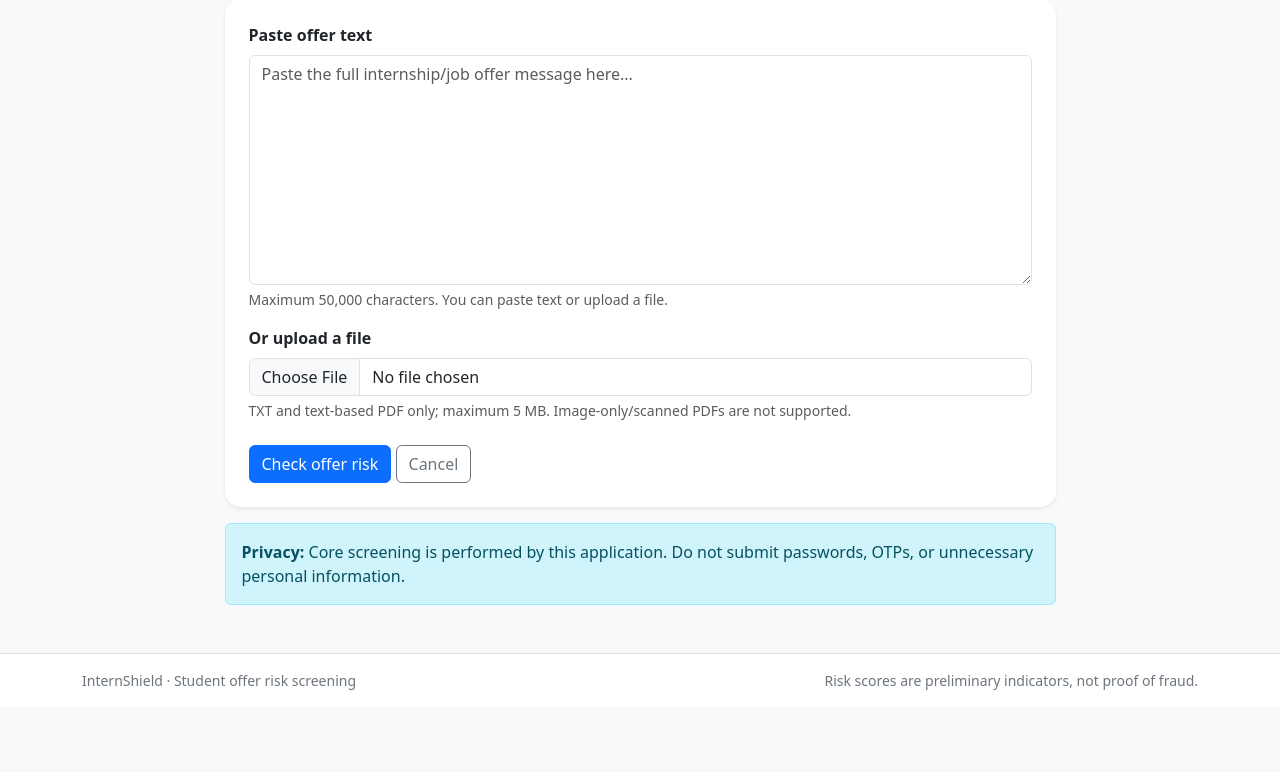
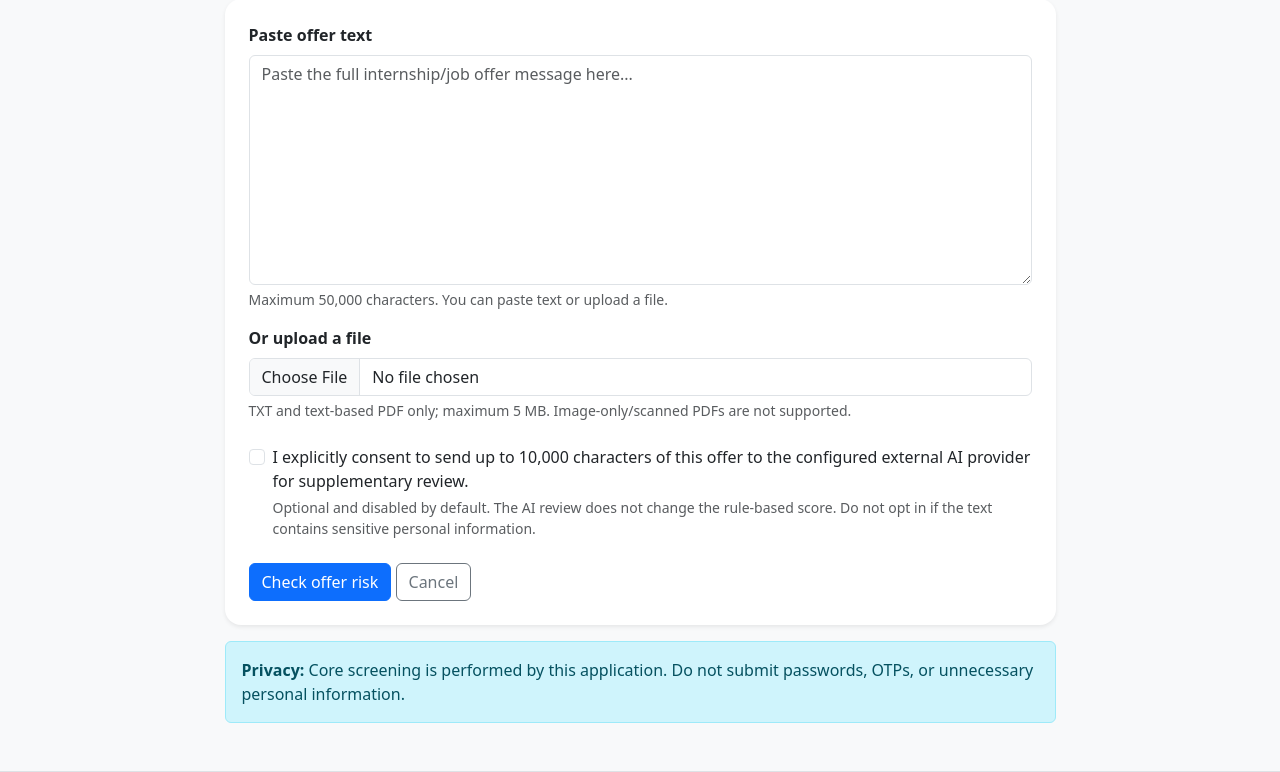
Before and after one commit to Chirantan112/InternShield, a Flask app: page /student/analyze in a window 1280 px wide. Shown: the part 224-996 px from the top of the page. Before the commit the page ends 914 px from the top, so only its background shows below. Run offline with Flask 3, Linux system fonts and the light colour scheme; the visitor is signed in with stand-in values (Sample User, id 1); some libraries are stand-ins or nearby versions.

Commit message:
Update AI opt-in checkbox (#35)

```diff
--- a/internshield/templates/student/analyze.html
+++ b/internshield/templates/student/analyze.html
@@ -6,6 +6,7 @@
 <input type="hidden" name="csrf_token" value="{{ csrf_token() }}">
 <div class="mb-3"><label for="offer_text" class="form-label fw-semibold">Paste offer text</label><textarea class="form-control" id="offer_text" name="offer_text" rows="9" maxlength="50000" placeholder="Paste the full internship/job offer message here..."></textarea><div class="form-text">Maximum 50,000 characters. You can paste text or upload a file.</div></div>
 <div class="mb-4"><label for="offer_file" class="form-label fw-semibold">Or upload a file</label><input class="form-control" id="offer_file" name="offer_file" type="file" accept=".txt,.pdf"><div class="form-text">TXT and text-based PDF only; maximum 5 MB. Image-only/scanned PDFs are not supported.</div></div>
+<div class="form-check mb-4"><input class="form-check-input" id="ai_opt_in" name="ai_opt_in" value="yes" type="checkbox"><label class="form-check-label" for="ai_opt_in">I explicitly consent to send up to 10,000 characters of this offer to the configured external AI provider for supplementary review.</label><div class="form-text">Optional and disabled by default. The AI review does not change the rule-based score. Do not opt in if the text contains sensitive personal information.</div></div>
 <button class="btn btn-primary" type="submit">Check offer risk</button> <a class="btn btn-outline-secondary" href="{{ url_for('student.dashboard') }}">Cancel</a>
 </form></div></div>
 <div class="alert alert-info mt-3 mb-0"><strong>Privacy:</strong> Core screening is performed by this application. Do not submit passwords, OTPs, or unnecessary personal information.</div>
```
